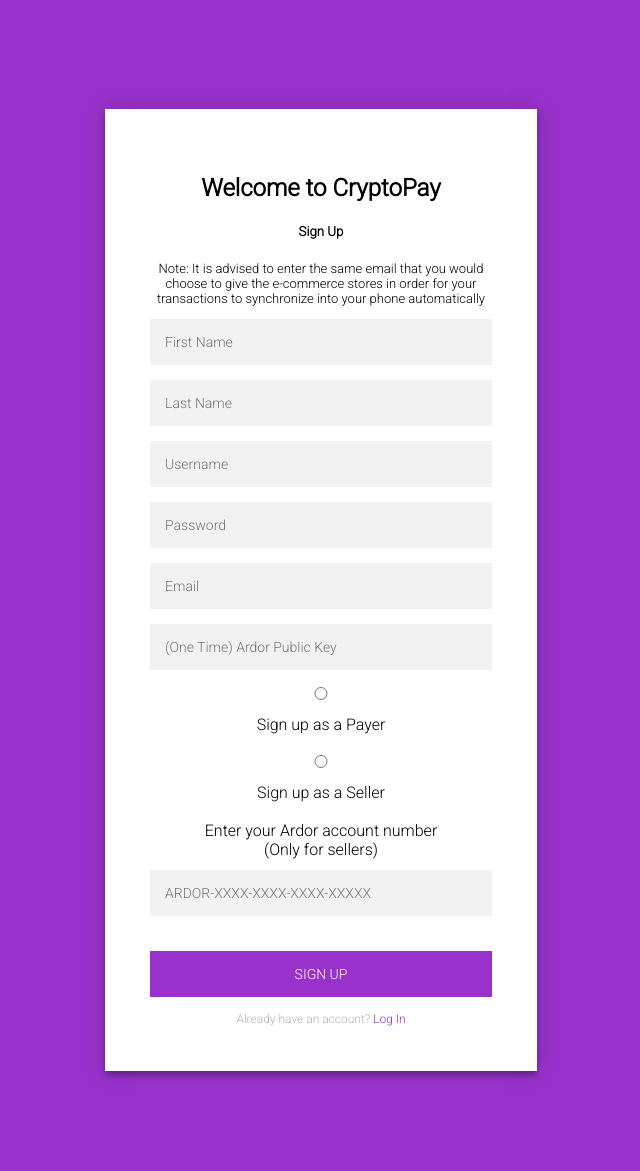
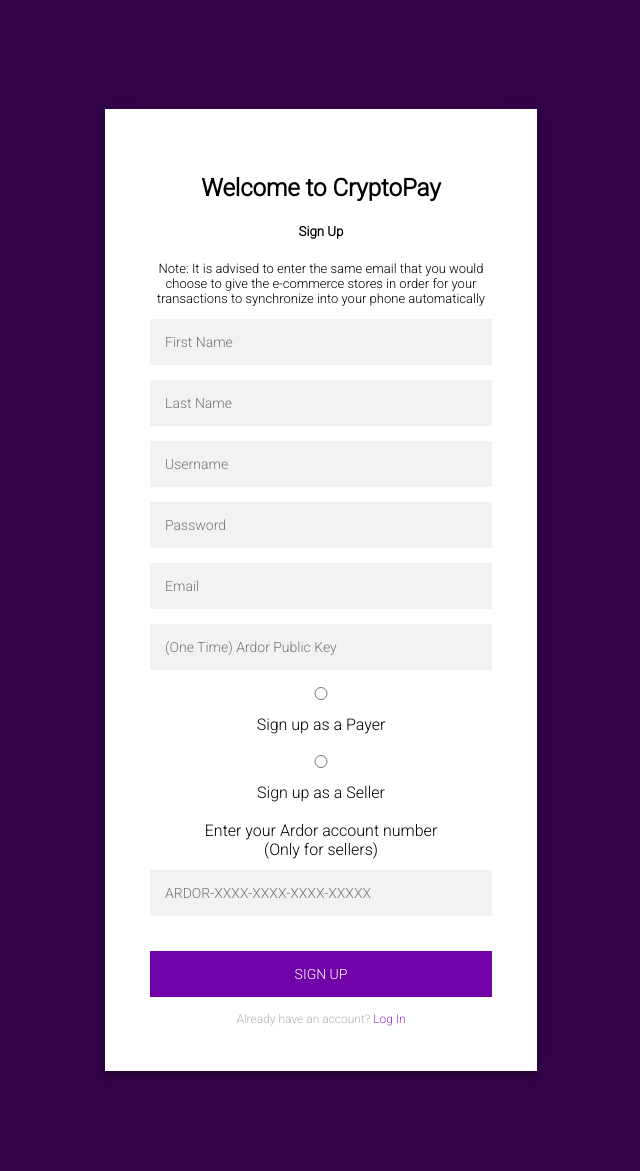
Before and after one commit to surajsjain/cryptopay-web, a Django app: page /auth/signup/ in a window 1280 px wide. Shown: the whole page, without its empty margins (355-995 px from the left). Run offline with Django 3.2, Linux system fonts and the light colour scheme.

Commit message:
Just played a little with colors. Looks better now

```diff
--- a/templates/pages/login.html
+++ b/templates/pages/login.html
@@ -9,7 +9,7 @@
   <link rel="stylesheet" href="{% static 'pages/main.css' %}">
 </head>
 
-<body style="background: darkorchid;">
+<body style="background: rgb(51, 4, 75);">
   <div class="login-page">
     <div class="form" style="width: 95%;">
       <h2>Welcome to CryptoPay</h2>
@@ -18,7 +18,7 @@
         {% csrf_token %}
         <input type="email" placeholder="email" name="email">
         <input type="password" placeholder="password" name="password">
-        <button style="background: darkorchid;">login</button>
+        <button style="background: rgb(113, 4, 168); ">login</button>
         <p class="message">Not registered? <a href="{% url 'signup' %}" style="color: darkorchid;">Create an account</a></p>
       </form>
     </div>
--- a/templates/pages/phoneLogIn.html
+++ b/templates/pages/phoneLogIn.html
@@ -9,7 +9,7 @@
   <link rel="stylesheet" href="/staticfiles/pages/main.css">
 </head>
 
-<body style="background: darkorchid;" data-gr-c-s-loaded="true">
+<body style="background: rgb(51, 4, 75);;" data-gr-c-s-loaded="true">
   <div class="login-page">
     <div class="form" style="width: 95%;">
       <h2>You have successfully signed up!!</h2>
--- a/templates/pages/signup.html
+++ b/templates/pages/signup.html
@@ -10,7 +10,7 @@
   <!-- <script src="https://apis.google.com/js/platform.js" async defer></script> -->
 </head>
 
-<body style="background: darkorchid;" data-gr-c-s-loaded="true">
+<body style="background:rgb(51, 4, 75);" data-gr-c-s-loaded="true">
   <div class="login-page">
     <div class="form" style="width: 95%;">
       <h2>Welcome to CryptoPay</h2>
@@ -27,14 +27,17 @@
         <input type="email" placeholder="Email" name="email">
         <input type="ardor_public_key" placeholder="(One Time) Ardor Public Key" name="ardor_public_key">
 
-        <input type="radio" name="signtype" id="payer" value="payer"><label for="signtype">Sign up as a Payer</label><br><br>
-        <input type="radio" name="signtype" id="seller" value="seller">
-        <label for="signtype" style="margin-bottom: 6%;">Sign up as a Seller</label><br><br>
-        <div id="seller_info">
-          <label for="ardor_acc" style="margin-top: 35%;">Enter your Ardor account number<br>(Only for sellers)</label>
+        <div id = "boxy">
+          <input type="radio" name="signtype" id="payer" value="payer"><label for="signtype">Sign up as a Payer</label><br><br>
+        </div>
+
+          <input type="radio" name="signtype" id="seller" value="seller">
+          <label for="signtype" style="margin-bottom: 6%;">Sign up as a Seller</label><br><br>
+          <div id="seller_info"></div>
+
+        <label for="ardor_acc" style="margin-top: 35%;">Enter your Ardor account number<br>(Only for sellers)</label>
           <input type="text" name="ardor_acc" placeholder="ARDOR-XXXX-XXXX-XXXX-XXXXX" style="margin-top: 3%;">
-        </div>
-        <button style="background: darkorchid; margin-top: 6%;">Sign Up</button>
+        <button style="background: rgb(113, 4, 168); margin-top: 6%;">Sign Up</button>
         <p class="message">Already have an account? <a href="{% url 'login' %}" style="color: darkorchid;">Log In</a></p>
       </form>
     </div>
```
Also changed, not shown: static/pages/main.css (line endings or trailing spaces), 1 other file.
